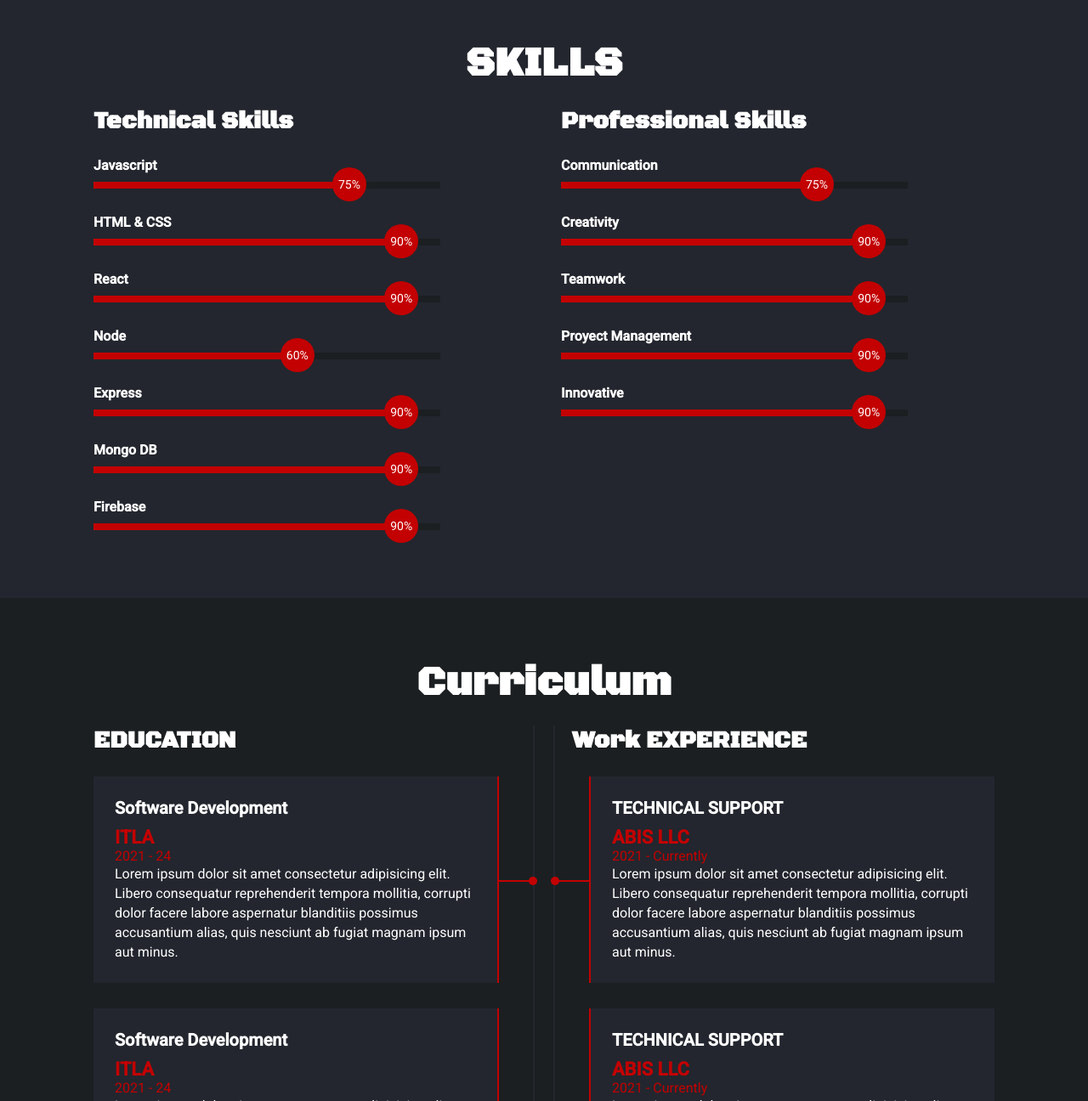
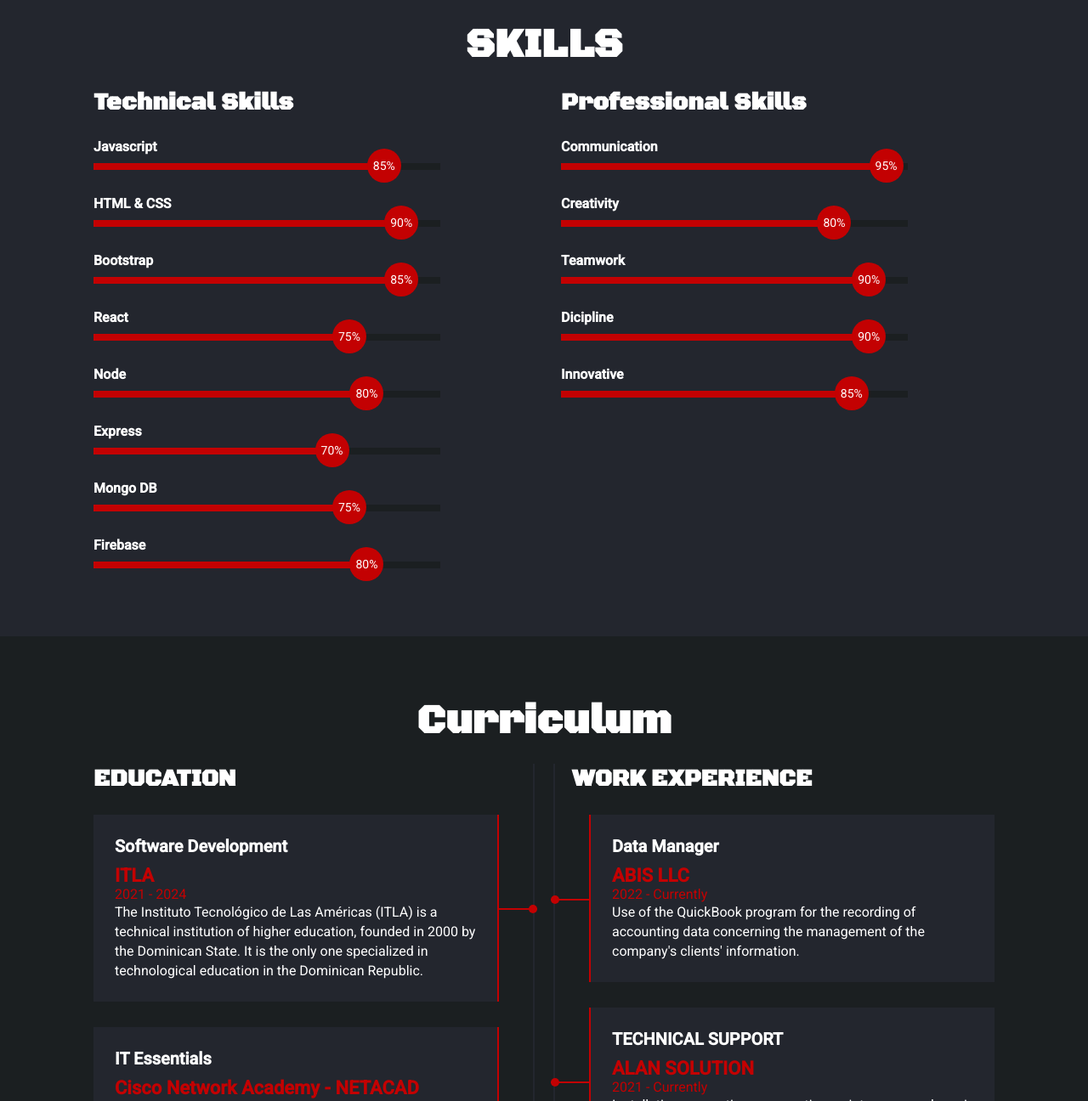
Before and after one commit to ElNinjaRD/Porfolio, a plain HTML site: page index.html in a window 1280 px wide. Shown: the part 1504-2800 px from the top of the page at 85% size. Drawn offline with Linux system fonts and the light colour scheme; files whose address does not match are found by name.

Commit message:
update image, about me information, education and work experience

```diff
--- a/index.html
+++ b/index.html
@@ -10,6 +10,7 @@
     <link rel="preconnect" href="https://fonts.googleapis.com">
     <link rel="preconnect" href="https://fonts.gstatic.com" crossorigin>
     <link href="https://fonts.googleapis.com/css2?family=Black+Ops+One&display=swap" rel="stylesheet">
+    <link rel="shortcut icon" href="images/Mylogo.svg" type="image/x-icon">
 
 
 </head>
@@ -49,7 +50,7 @@
         <div class="container-banner">
 
             <div class="container-img">
-                <img src="./images/ichigo.png" alt="">
+                <img src="./images/Myself.png" alt="">
             </div>
 
             <h1>ANDERSON JAVIER</h1>
@@ -57,9 +58,9 @@
 
             <div class="socialMedia">
                 <a href="https://www.facebook.com/anderson.javier.585/" target="_blank"><i class="fa-brands fa-square-facebook"></i></a>
-                <a href="#" target="_blank"><i class="fa-brands fa-instagram"></i></a>
-                <a href="#" target="_blank"><i class="fa-brands fa-linkedin"></i></a>
-                <a href="#" target="_blank"><i class="fa-brands fa-square-github"></i></a>
+                <a href="https://www.instagram.com/anderson_jav_29/" target="_blank"><i class="fa-brands fa-instagram"></i></a>
+                <a href="https://www.linkedin.com/in/anderson-javier-balbuena-035b3a207/" target="_blank"><i class="fa-brands fa-linkedin"></i></a>
+                <a href="https://github.com/javierpro29" target="_blank"><i class="fa-brands fa-square-github"></i></a>
             </div>
 
         </div>
@@ -70,7 +71,7 @@
         <div class="container-section">
             <h2>About Me</h2>
 
-            <p><span>Hi!, I'm Anderson Javier</span> Lorem ipsum dolor sit amet consectetur, adipisicing elit. Unde deleniti animi praesentium molestias ea repudiandae, commodi quam earum dolore enim dolorum voluptates aliquid a vero explicabo nesciunt illum soluta amet.</p>
+            <p><span>Hi!, I'm Anderson Javier</span> a passionate Software Developer from Dominican Republic. <br> <b> I'm currently working at Advanced Business Integrated Servies, LLC as Data Manager </b>. </p>
 
             <div class="row">
 
@@ -80,9 +81,22 @@
                     <h3>Personal Information</h3>
 
                     <ul>
+
+
                         <li>
-                            <strong>Birhday</strong>
-                            29-09-2003
+                            <strong>Job title</strong>
+                            <span>Data Manager</span>
+                        </li>
+
+                        <li>
+                            <strong>Website</strong>
+                            www.AndersonJav.com
+                        </li>
+
+
+                        <li>
+                            <strong>Email</strong>
+                            andersonjavier2909@gmail.com
                         </li>
 
                         <li>
@@ -90,24 +104,17 @@
                             829-747-1475
                         </li>
 
-                        <li>
-                            <strong>Email</strong>
-                            andersonjavier2909@gmail.com
-                        </li>
-
-                        <li>
-                            <strong>Website</strong>
-                            www.AndersonJav.com
-                        </li>
 
                         <li>
                             <strong>Location</strong>
                             C/Francisco de Porras, Esq #9, El Almirante, S.D. Este
                         </li>
 
+
+
                         <li>
-                            <strong>Job title</strong>
-                            <span>Tecnical Sopport</span>
+                            <strong>Birhday</strong>
+                            29-09-2003
                         </li>
 
                     </ul>
@@ -192,7 +199,7 @@
                         <span>Javascript</span>
                         <div class="bar-skill">
                             <div class="progress">
-                                <span>75%</span>
+                                <span>85%</span>
                             </div>
                         </div>
                     </div>
@@ -207,10 +214,19 @@
                     </div>
 
                     <div class="skill">
+                        <span>Bootstrap</span>
+                        <div class="bar-skill">
+                            <div class="progress">
+                                <span>85%</span>
+                            </div>
+                        </div>
+                    </div>
+
+                    <div class="skill">
                         <span>React</span>
                         <div class="bar-skill">
                             <div class="progress">
-                                <span>90%</span>
+                                <span>75%</span>
                             </div>
                         </div>
                     </div>
@@ -219,7 +235,7 @@
                         <span>Node</span>
                         <div class="bar-skill">
                             <div class="progress">
-                                <span>60%</span>
+                                <span>80%</span>
                             </div>
                         </div>
                     </div>
@@ -228,7 +244,7 @@
                         <span>Express</span>
                         <div class="bar-skill">
                             <div class="progress">
-                                <span>90%</span>
+                                <span>70%</span>
                             </div>
                         </div>
                     </div>
@@ -237,7 +253,7 @@
                         <span>Mongo DB</span>
                         <div class="bar-skill">
                             <div class="progress">
-                                <span>90%</span>
+                                <span>75%</span>
                             </div>
                         </div>
                     </div>
@@ -246,7 +262,7 @@
                         <span>Firebase</span>
                         <div class="bar-skill">
                             <div class="progress">
-                                <span>90%</span>
+                                <span>80%</span>
                             </div>
                         </div>
                     </div>
@@ -262,7 +278,7 @@
                         <span>Communication</span>
                         <div class="bar-skill">
                             <div class="progress">
-                                <span>75%</span>
+                                <span>95%</span>
                             </div>
                         </div>
                     </div>
@@ -271,7 +287,7 @@
                         <span>Creativity</span>
                         <div class="bar-skill">
                             <div class="progress">
-                                <span>90%</span>
+                                <span>80%</span>
                             </div>
                         </div>
                     </div>
@@ -286,7 +302,7 @@
                     </div>
 
                     <div class="skill">
-                        <span>Proyect Management</span>
+                        <span>Dicipline</span>
                         <div class="bar-skill">
                             <div class="progress">
                                 <span>90%</span>
@@ -298,7 +314,7 @@
                         <span>Innovative</span>
                         <div class="bar-skill">
                             <div class="progress">
-                                <span>90%</span>
+                                <span>85%</span>
                             </div>
                         </div>
                     </div>
@@ -331,9 +347,9 @@
 
                         <span class="place">ITLA</span>
 
-                        <span class="date">2021 - 24</span>
+                        <span class="date">2021 - 2024</span>
 
-                        <p>Lorem ipsum dolor sit amet consectetur adipisicing elit. Libero consequatur reprehenderit tempora mollitia, corrupti dolor facere labore aspernatur blanditiis possimus accusantium alias, quis nesciunt ab fugiat magnam ipsum aut minus.</p>
+                        <p>The Instituto Tecnológico de Las Américas (ITLA) is a technical institution of higher education, founded in 2000 by the Dominican State. It is the only one specialized in technological education in the Dominican Republic.</p>
 
                         <div class="conectorL">
                             <div class="circleL"></div>
@@ -342,13 +358,13 @@
                     </div>
 
                     <div class="item left">
-                        <h4>Software Development</h4>
+                        <h4>IT Essentials</h4>
 
-                        <span class="place">ITLA</span>
+                        <span class="place">Cisco Network Academy - NETACAD</span>
 
-                        <span class="date">2021 - 24</span>
+                        <span class="date">2021</span>
 
-                        <p>Lorem ipsum dolor sit amet consectetur adipisicing elit. Libero consequatur reprehenderit tempora mollitia, corrupti dolor facere labore aspernatur blanditiis possimus accusantium alias, quis nesciunt ab fugiat magnam ipsum aut minus.</p>
+                        <p>Cisco Networking Academy is a global cybersecurity and IT education program that partners with learning institutions around the world to empower all people with career opportunities.</p>
 
                         <div class="conectorL">
                             <div class="circleL"></div>
@@ -356,34 +372,22 @@
 
                     </div>
 
-                    <div class="item left">
-                        <h4>Software Development</h4>
 
-                        <span class="place">ITLA</span>
-
-                        <span class="date">2021 - 24</span>
-
-                        <p>Lorem ipsum dolor sit amet consectetur adipisicing elit. Libero consequatur reprehenderit tempora mollitia, corrupti dolor facere labore aspernatur blanditiis possimus accusantium alias, quis nesciunt ab fugiat magnam ipsum aut minus.</p>
-
-                        <div class="conectorL">
-                            <div class="circleL"></div>
-                        </div>
-
-                    </div>
 
                 </div>
 
                 <div class="col col-right">
-                    <h3>Work EXPERIENCE</h3>
+                    <h3>WORK EXPERIENCE</h3>
 
                     <div class="item right">
-                        <h4>TECHNICAL SUPPORT</h4>
+                        <h4>Data Manager</h4>
 
                         <span class="place">ABIS LLC</span>
 
-                        <span class="date">2021 - Currently</span>
+                        <span class="date">2022 - Currently</span>
 
-                        <p>Lorem ipsum dolor sit amet consectetur adipisicing elit. Libero consequatur reprehenderit tempora mollitia, corrupti dolor facere labore aspernatur blanditiis possimus accusantium alias, quis nesciunt ab fugiat magnam ipsum aut minus.</p>
+                        <p>Use of the QuickBook program for the recording of accounting data concerning the management of the company's clients' information.
+                        </p>
 
                         <div class="conectorR">
                             <div class="circleR"></div>
@@ -394,11 +398,11 @@
                     <div class="item right">
                         <h4>TECHNICAL SUPPORT</h4>
 
-                        <span class="place">ABIS LLC</span>
+                        <span class="place">ALAN SOLUTION</span>
 
                         <span class="date">2021 - Currently</span>
 
-                        <p>Lorem ipsum dolor sit amet consectetur adipisicing elit. Libero consequatur reprehenderit tempora mollitia, corrupti dolor facere labore aspernatur blanditiis possimus accusantium alias, quis nesciunt ab fugiat magnam ipsum aut minus.</p>
+                        <p>Installation, preventive or corrective maintenance and repair of computer equipment.</p>
 
                         <div class="conectorR">
                             <div class="circleR"></div>
@@ -406,20 +410,6 @@
 
                     </div>
 
-                    <div class="item right">
-                        <h4>TECHNICAL SUPPORT</h4>
-
-                        <span class="place">ABIS LLC</span>
-
-                        <span class="date">2021 - Currently</span>
-
-                        <p>Lorem ipsum dolor sit amet consectetur adipisicing elit. Libero consequatur reprehenderit tempora mollitia, corrupti dolor facere labore aspernatur blanditiis possimus accusantium alias, quis nesciunt ab fugiat magnam ipsum aut minus.</p>
-
-                        <div class="conectorR">
-                            <div class="circleR"></div>
-                        </div>
-
-                    </div>
 
                 </div>
 
@@ -546,11 +536,11 @@
         <a href="#home" class="footerTop">
             <i class="fa-solid fa-angles-up"></i>
         </a>
-        <div class="socialMedias">
+        <div class="socialMedia">
             <a href="https://www.facebook.com/anderson.javier.585/" target="_blank"><i class="fa-brands fa-square-facebook"></i></a>
-            <a href="#" target="_blank"><i class="fa-brands fa-instagram"></i></a>
-            <a href="#" target="_blank"><i class="fa-brands fa-linkedin"></i></a>
-            <a href="#" target="_blank"><i class="fa-brands fa-square-github"></i></a>
+            <a href="https://www.instagram.com/anderson_jav_29/" target="_blank"><i class="fa-brands fa-instagram"></i></a>
+            <a href="https://www.linkedin.com/in/anderson-javier-balbuena-035b3a207/" target="_blank"><i class="fa-brands fa-linkedin"></i></a>
+            <a href="https://github.com/javierpro29" target="_blank"><i class="fa-brands fa-square-github"></i></a>
         </div>
     </footer>
 
--- a/script.js
+++ b/script.js
@@ -24,16 +24,17 @@ function skillsEfectts(){
         let skill = document.getElementsByClassName("progress")
         skill[0].classList.add("javascript");
         skill[1].classList.add("htmlcss");
-        skill[2].classList.add("react");
-        skill[3].classList.add("node");
-        skill[4].classList.add("express");
-        skill[5].classList.add("mongo");
-        skill[6].classList.add("firebase");
-        skill[7].classList.add("communication");
-        skill[8].classList.add("creativity");
-        skill[9].classList.add("teamwork");
-        skill[10].classList.add("proyect");
-        skill[11].classList.add("innovative");
+        skill[2].classList.add("bootstrap");
+        skill[3].classList.add("react");
+        skill[4].classList.add("node");
+        skill[5].classList.add("express");
+        skill[6].classList.add("mongo");
+        skill[7].classList.add("firebase");
+        skill[8].classList.add("communication");
+        skill[9].classList.add("creativity");
+        skill[10].classList.add("teamwork");
+        skill[11].classList.add("discipline");
+        skill[12].classList.add("innovative");
     }
 }
 
--- a/style.css
+++ b/style.css
@@ -347,7 +347,7 @@
 }
 @keyframes javascript{
     0%{width: 0%;}
-    100%{width: 75%;}
+    100%{width: 85%;}
 }
 
 
@@ -360,6 +360,15 @@
     100%{width: 90%;}
 }
 
+.skills .skill .bootstrap{
+    width: 0%;
+    animation: 2s bootstrap forwards;
+}
+@keyframes bootstrap{
+    0%{width: 0%;}
+    100%{width: 90%;}
+}
+
 
 .skills .skill .react{
     width: 0%;
@@ -367,7 +376,7 @@
 }
 @keyframes react{
     0%{width: 0%;}
-    100%{width: 90%;}
+    100%{width: 75%;}
 }
 
 
@@ -377,7 +386,7 @@
 }
 @keyframes node{
     0%{width: 0%;}
-    100%{width: 60%;}
+    100%{width: 80%;}
 }
 
 
@@ -387,7 +396,7 @@
 }
 @keyframes express{
     0%{width: 0%;}
-    100%{width: 90%;}
+    100%{width: 70%;}
 }
 
 .skills .skill .mongo{
@@ -396,7 +405,7 @@
 }
 @keyframes mongo{
     0%{width: 0%;}
-    100%{width: 90%;}
+    100%{width: 75%;}
 }
 
 
@@ -407,7 +416,7 @@
 }
 @keyframes firebase{
     0%{width: 0%;}
-    100%{width: 90%;}
+    100%{width: 80%;}
 }
 
 
@@ -417,7 +426,7 @@
 }
 @keyframes communication{
     0%{width: 0%;}
-    100%{width: 75%;}
+    100%{width: 95%;}
 }
 
 
@@ -428,7 +437,7 @@
 }
 @keyframes creativity{
     0%{width: 0%;}
-    100%{width: 90%;}
+    100%{width: 80%;}
 }
 
 
@@ -441,7 +450,7 @@
     100%{width: 90%;}
 }
 
-.skills .skill .proyect{
+.skills .skill .discipline{
     width: 0%;
     animation: 2s proyect forwards;
 }
@@ -456,7 +465,7 @@
 }
 @keyframes innovative{
     0%{width: 0%;}
-    100%{width: 90%;}
+    100%{width: 85%;}
 }
 
 
```
Also changed, not shown: images/Myself.png (added).
